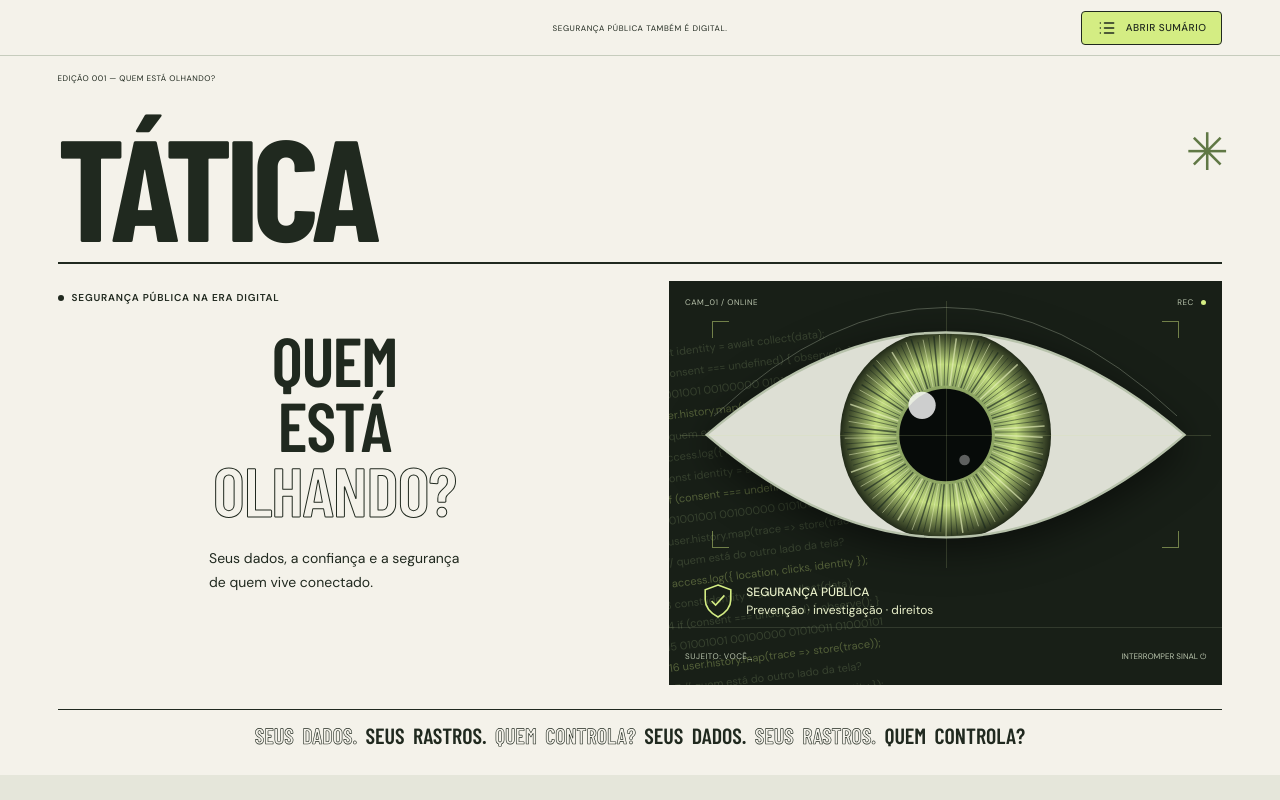
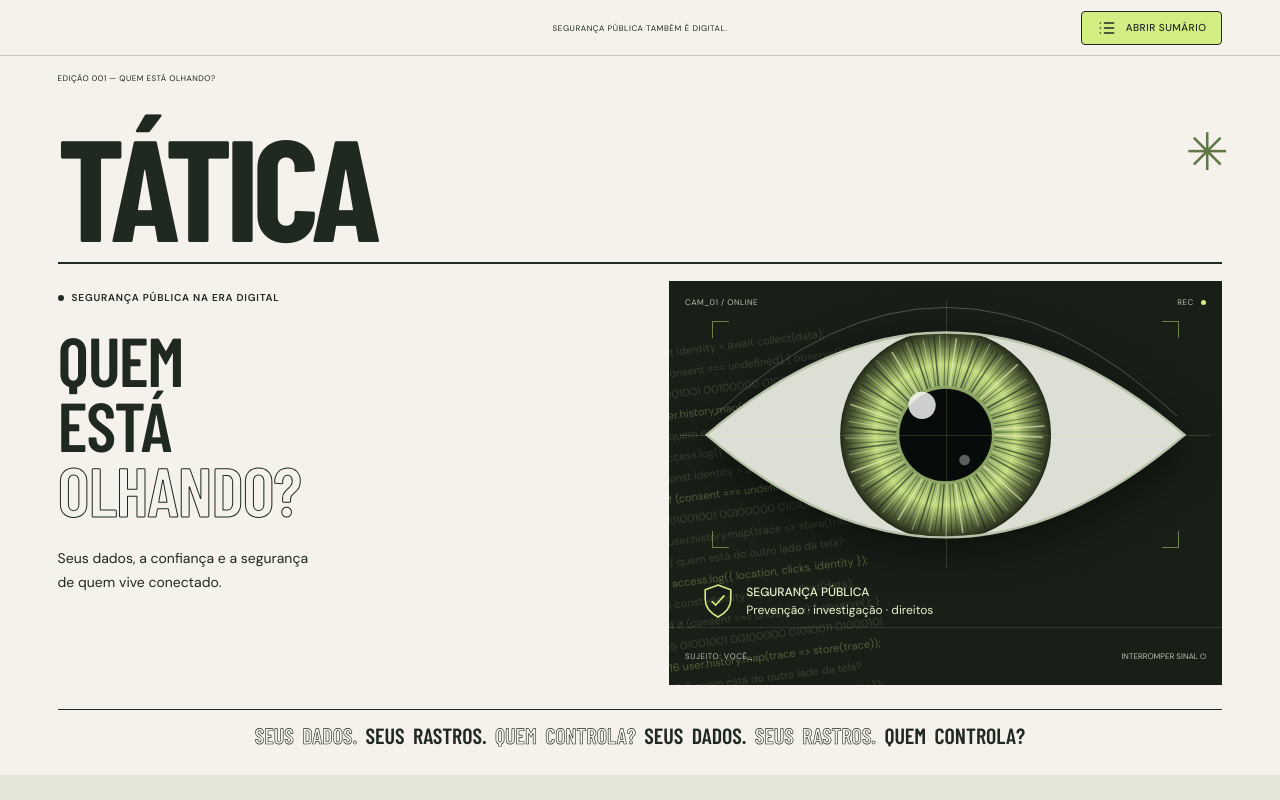
Before and after one commit to beatrizbattista/tatica_magazine, a Next.js app: page / in a window 1280 px wide. Shown: the top 800 px of the page. Built offline with nearby package versions, Linux system fonts and the light colour scheme; a web font is replaced by a local one.

Commit message:
Restaura alinhamento da capa e separa autoria da citacao

```diff
--- a/app/visual-evidence.css
+++ b/app/visual-evidence.css
@@ -301,3 +301,7 @@ main :is(h1, h2, h3, h4, h5) { text-align:center !important; }
 }
 .print-uses { display:none; }
 .editorial-data-note { display:block; margin:14px auto 24px; padding:12px 16px; border-left:3px solid var(--color-blue); background:var(--color-blue-light); font:13px/1.7 'DM Sans',sans-serif; text-align:justify; }
+
+/* Keep the cover's original alignment outside the centered reading layout. */
+main .cover-copy > :is(h1, p) { margin-inline:0 !important; text-align:left !important; }
+.beccaria-quote .quote-author { display:block; margin-top:20px; font-size:.75em; font-style:normal; text-align:right; hyphens:none; overflow-wrap:normal; word-break:normal; }
--- a/components/reportage.tsx
+++ b/components/reportage.tsx
@@ -35,7 +35,7 @@ function CitedText({ text }: { text:string }) {
 }
 
 function Paragraphs({ ids, className='' }: { ids:string[]; className?:string }) {
- return <div className={`story-body ${className}`}>{ids.map(id=>{const p=blockById.get(id);if(!p)throw new Error(`Bloco ausente: ${id}`);return p.style==='Eye'?<blockquote key={id}><CitedText text={p.text}/></blockquote>:<p key={id} data-block={id}><CitedText text={p.text}/></p>;})}</div>;
+ return <div className={`story-body ${className}`}>{ids.map(id=>{const p=blockById.get(id);if(!p)throw new Error(`Bloco ausente: ${id}`);if(p.style==='Eye'){const [quote,author]=p.text.split(' — ');return <blockquote key={id}><CitedText text={quote}/>{author&&<cite className="quote-author">— {author}</cite>}</blockquote>;}return <p key={id} data-block={id}><CitedText text={p.text}/></p>;})}</div>;
 }
 
 function ChapterOpening({chapter}:{chapter:number}) {
```
